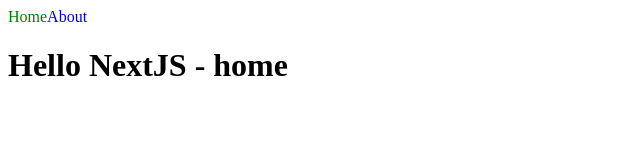
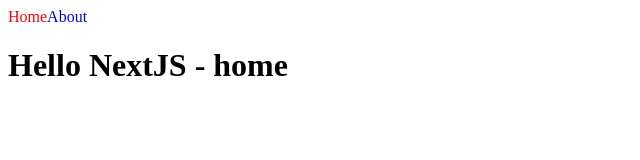
Before and after one commit to kimbro95/ReactJs-NextJS, a Next.js app: page / in a window 1280 px wide. Shown: the top 160 px of the page, without its empty margins (0-640 px from the left). Built offline with nearby package versions, Linux system fonts and the light colour scheme.

Commit message:
#1.5 Styles JSX

```diff
--- a/components/NavBar.js
+++ b/components/NavBar.js
@@ -1,6 +1,5 @@
 import Link from "next/link";
 import { useRouter } from "next/router";
-import styles from "./NavBar.module.css";
 
 export default function NavBar() {
     const router = useRouter();
@@ -8,24 +7,26 @@
     return (
         <nav>
             <Link href="/">
-                <a
-                    className={`${styles.link} ${router.pathname === "/" ? styles.active : ""}`}
-                >Home</a>
+                <a className={router.pathname === "/" ? "active" : ""}>Home</a>
             </Link>
             <Link href="/about">
-                <a className={[
-                    styles.link,
-                    router.pathname === "/about" ? styles.active : "",
-                ].join(" ")}
-                >About</a>
+                <a className={router.pathname === "/about" ? "active" : ""}>About</a>
             </Link>
+            <style jsx>{`
+                a{
+                    text-decoration : none;
+                }
+                .active{
+                    color: red;
+                }
+            `}</style>
             {/*
-                - CSS Module
-                파일명.module.css 생성
-                ex) import styles from "./NavBar.module.css"
-                    className={`${styles.link} ${router.pathname === "/" ? style.active : "" }`}
-                                                OR
-                    className={[styles.link, router.pathname === "/about" ? styles.active : "", ].join(" ")}
+                - styles JSX
+                Next.js 사용하면 JavaScript 파일에서 CSS 파일을 가져올 수 있습니다.
+                Next.js가 import 개념을 JS 이상으로 확장했기 떄문에 가능하다.
+                ex) <style jsx></style>
+                스타일 태그에 jsx를 붙여주면된다.
+                다른 부모 컴포넌트에 영향을 주지않고 현재 컴포넌트에만 사용되게해준다.
             */}
         </nav >
     )
--- a/components/NavBar.module.css
+++ /dev/null
@@ -1,7 +0,0 @@
-.link{
-    text-decoration: none;
-}
-
-.active{
-    color: green;
-}
```
